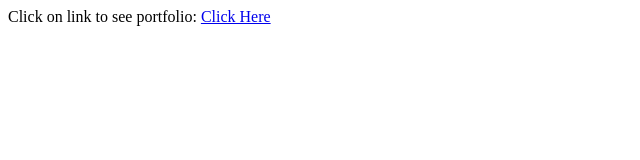
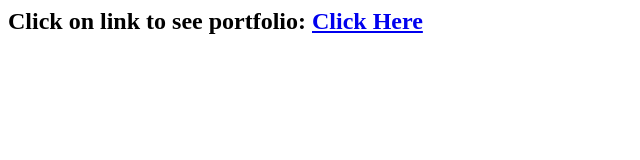
Before and after one commit to prathameshvattamwar/my_portfolio, a plain HTML site: page index.html in a window 1280 px wide. Shown: the whole page, without its empty margins (0-640 px from the left). Drawn offline with Linux system fonts and the light colour scheme.

Commit message:
Update index.html

```diff
--- a/index.html
+++ b/index.html
@@ -1 +1 @@
-<p>Click on link to see portfolio: <a href="https://myportfolio-rho-smoky.vercel.app/">Click Here</a></p>
+<h2>Click on link to see portfolio: <a href="https://myportfolio-rho-smoky.vercel.app/">Click Here</a></h2>
```
